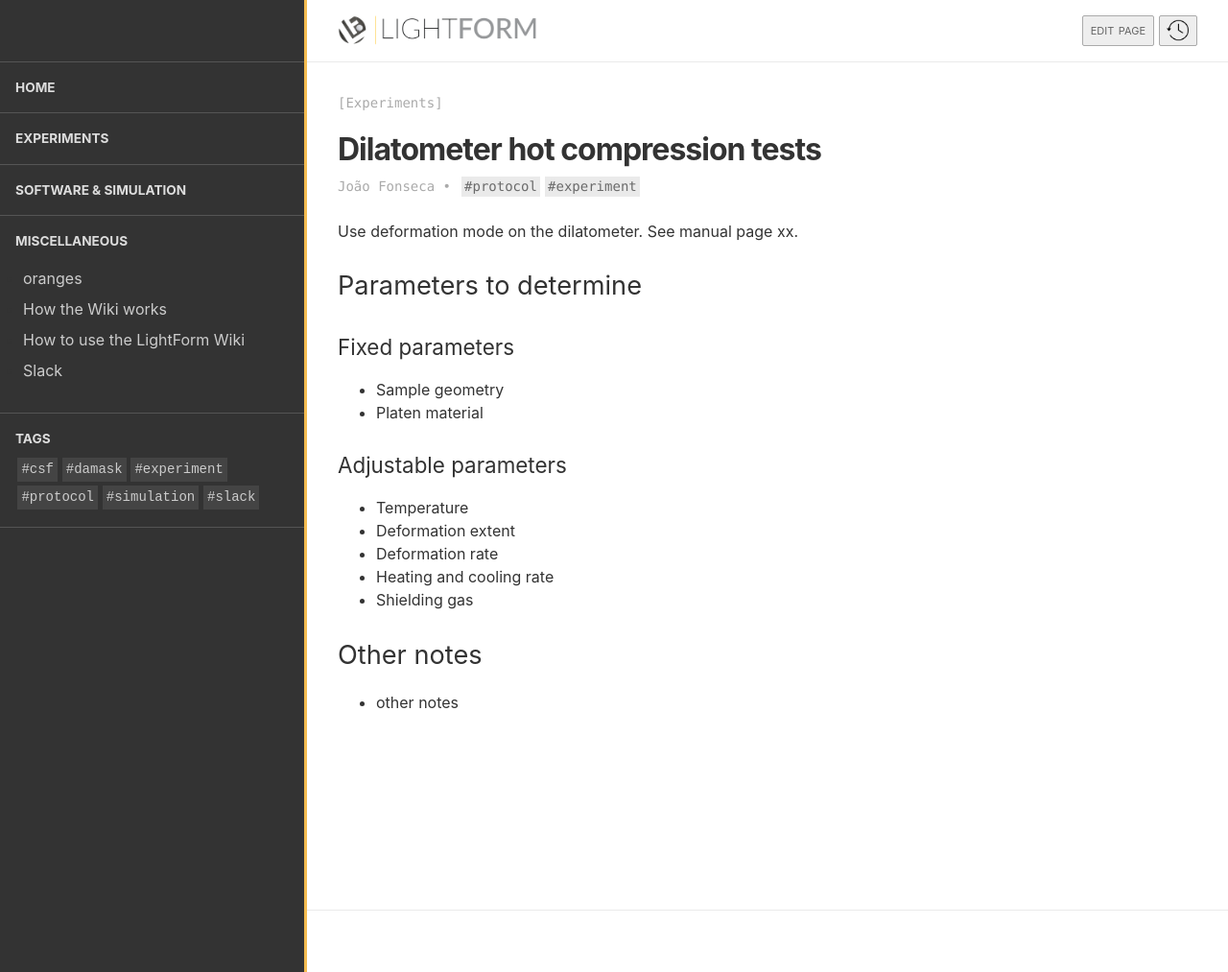
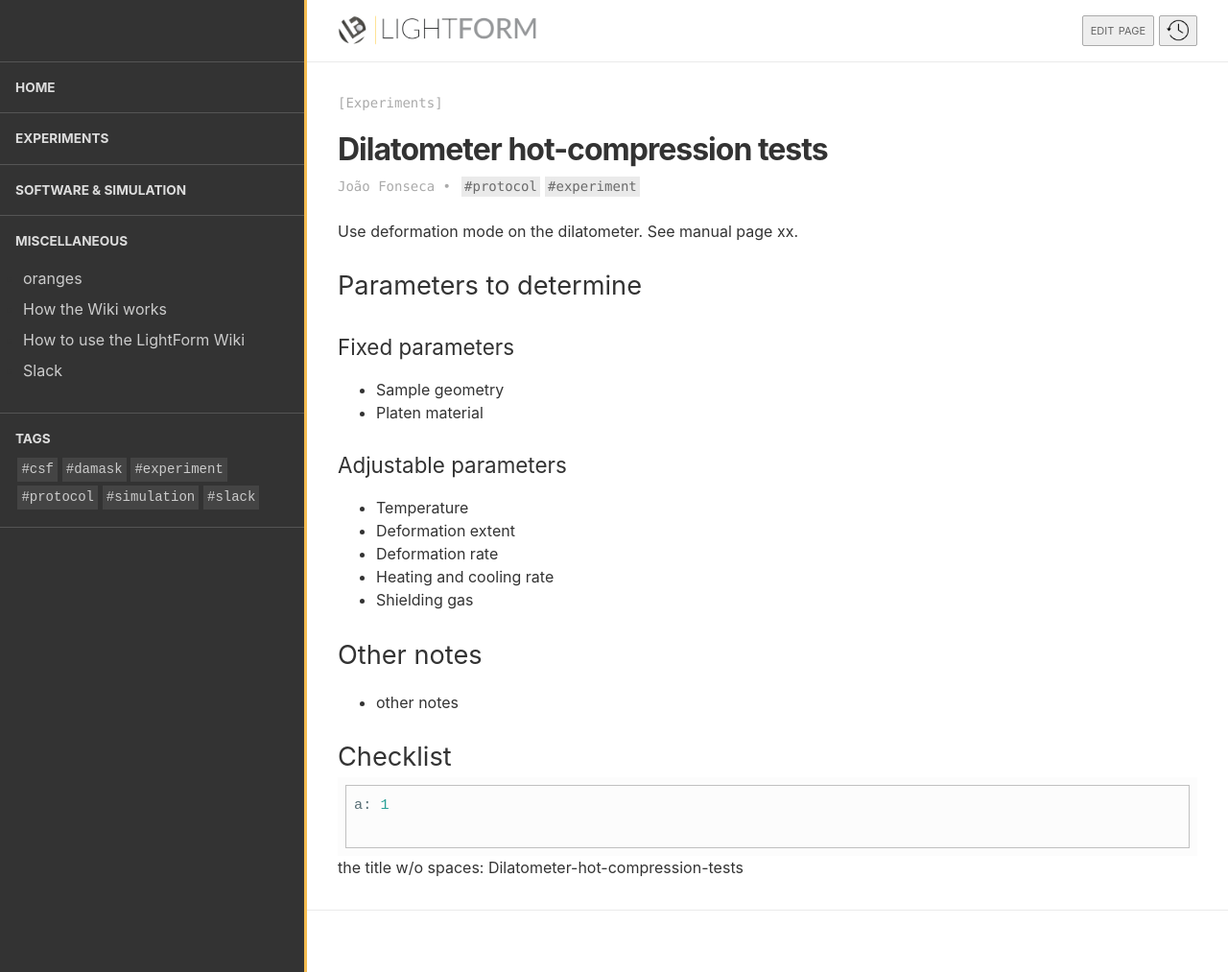
Before and after one commit to test-aplowman/test-aplowman.github.io, a Jekyll site: the page built from collections/_experiments/dilatometer_hot.md, in a window 1280 px wide and 1013 px high. Shown: the whole window at 96% size. Built offline with Jekyll 4.4.1, drawn with Linux system fonts in a browser that asks for light colours.

Commit message:
checklists

````diff
--- a/_config.yml
+++ b/_config.yml
@@ -49,7 +49,7 @@ defaults:
       path: ""
       type: "experiments"
     values:
-      layout: post
+      layout: experiment
       tags: [protocol, experiment]
       toc: false
       published: true
@@ -78,7 +78,6 @@ prose:
     favicon.ico,
     _sass,
     _layouts,
-    _includes,
     _posts,
   ]
   users:
--- /dev/null
+++ b/_includes/checklist.md
@@ -0,0 +1,14 @@
+{% assign checklist_fn = include.checklist | append: ".yml" %}
+{% for i in site.static_files %}
+  {% assign inc_url_split = i.path | split: "/_includes/" %}
+  {% assign inc_url = inc_url_split[1] %}
+  {% assign inc_dir_split = inc_url | split: "/" %}
+  {% assign inc_dir = inc_dir_split[0] -%}
+  {% if inc_dir == "checklists" %}
+    {% if i.name == checklist_fn %}
+```yaml
+{% include {{ inc_url }} %}
+```
+    {% endif %}
+  {% endif %}
+{% endfor %}
--- /dev/null
+++ b/_includes/checklists/Bongos.yml
@@ -0,0 +1 @@
+bam: 1
--- /dev/null
+++ b/_includes/checklists/heya.yml
@@ -0,0 +1 @@
+a: 1
--- /dev/null
+++ b/_includes/checklists/hi.yml
@@ -0,0 +1 @@
+123: 'hi'
--- /dev/null
+++ b/_layouts/experiment.md
@@ -0,0 +1,13 @@
+---
+layout: post
+---
+
+{{ content }}
+
+{% if page.checklist -%}
+  {{ "## Checklist" | markdownify }}
+  {% capture my_include %}{% include checklist.md checklist=page.checklist %}{% endcapture %}
+  {{ my_include | markdownify }}
+{% endif -%}
+
+the title w/o spaces: {{ page.title | replace: " ", "-" }}
````
Also changed, not shown: _includes/get_checklists.html (added, +13 -0 lines), all_checklists.md (added, +12 -0 lines), collections/_experiments/dilatometer_hot.md (+2 -1 lines), collections/_experiments/index.md (+14 -8 lines), _includes/checklists/Dilatometer-hot-compression-tests.yml (renamed from checklists/dilatometer_hot.yml), _includes/checklists/checklist3.yml (renamed from checklists/checklist3.yml), _includes/checklists/extensometer.yml (renamed from checklists/extensometer.yml), 2 other files.
